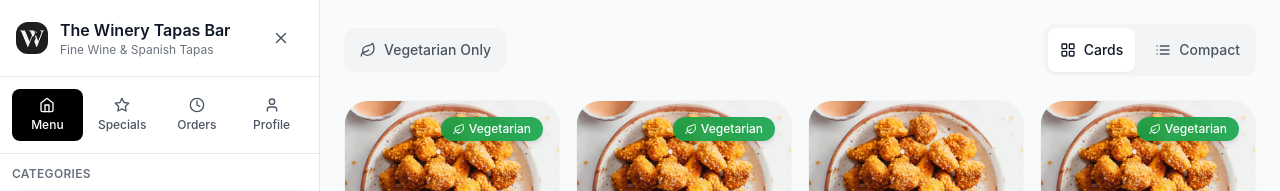
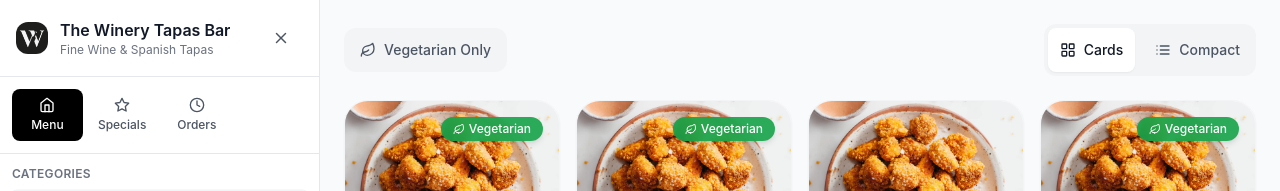
Before and after one commit to mikaelchan95/winerymenu, a React (Vite) app: page / in a window 1280 px wide. Shown: the top 191 px of the page. Built offline with nearby package versions, Linux system fonts and the light colour scheme.

Commit message:
Remove Profile Function

```diff
--- a/src/App.tsx
+++ b/src/App.tsx
@@ -41,7 +41,7 @@ const iconMap = {
   Coffee
 };
 
-type TabType = 'menu' | 'promotions' | 'orders' | 'profile';
+type TabType = 'menu' | 'promotions' | 'orders';
 
 function App() {
   // Initialize state from URL parameters or defaults
@@ -285,7 +285,6 @@ function App() {
     { id: 'menu' as TabType, label: 'Menu', icon: Home },
     { id: 'promotions' as TabType, label: 'Specials', icon: Star },
     { id: 'orders' as TabType, label: 'Orders', icon: Clock },
-    { id: 'profile' as TabType, label: 'Profile', icon: User },
   ];
 
   const isDrinkCategory = activeCategory === 'drinks';
@@ -303,15 +302,6 @@ function App() {
             onReorder={handleReorder}
             onDeleteOrder={handleDeleteOrder}
           />
-        );
-
-      case 'profile':
-        return (
-          <div className="text-center py-20">
-            <User size={48} className="text-gray-300 mx-auto mb-4" />
-            <h2 className="text-xl font-semibold text-gray-600 mb-2">Profile Settings</h2>
-            <p className="text-gray-500 text-sm">Manage your preferences and account</p>
-          </div>
         );
 
       default:
```
